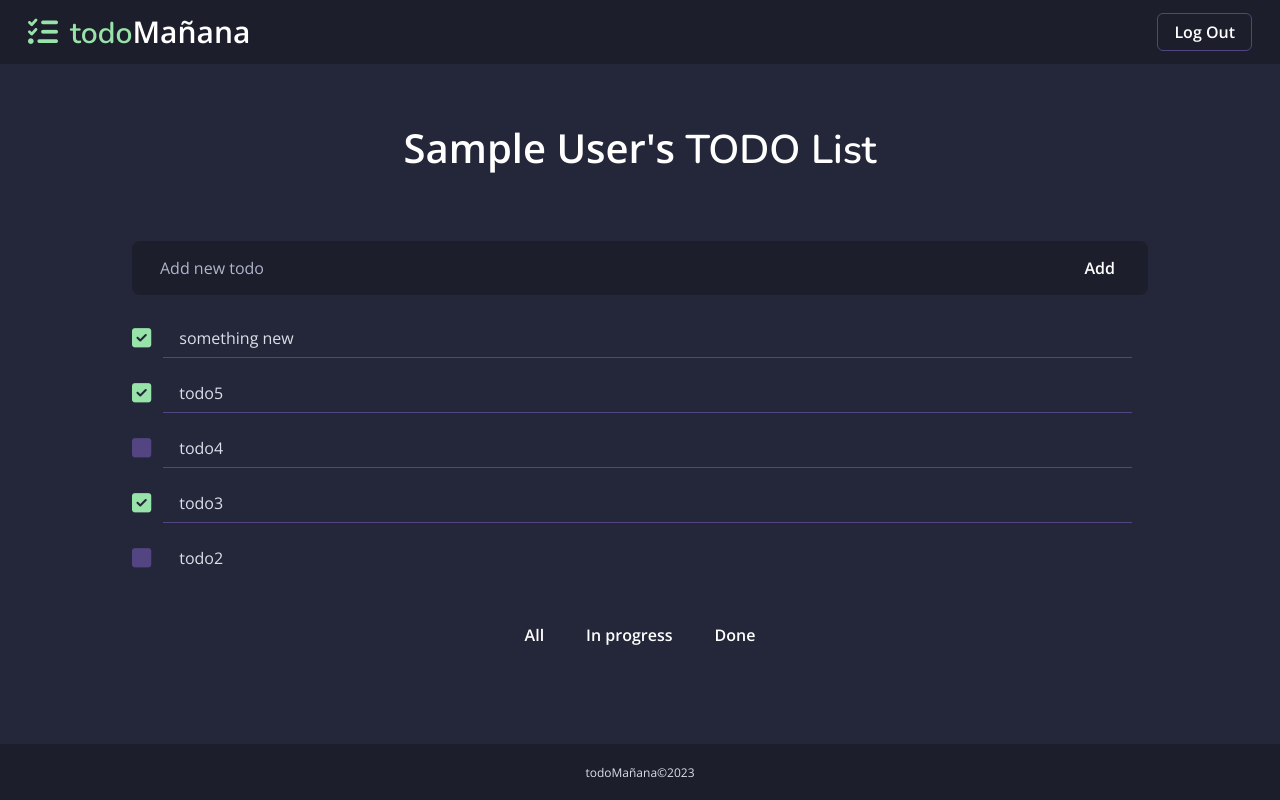
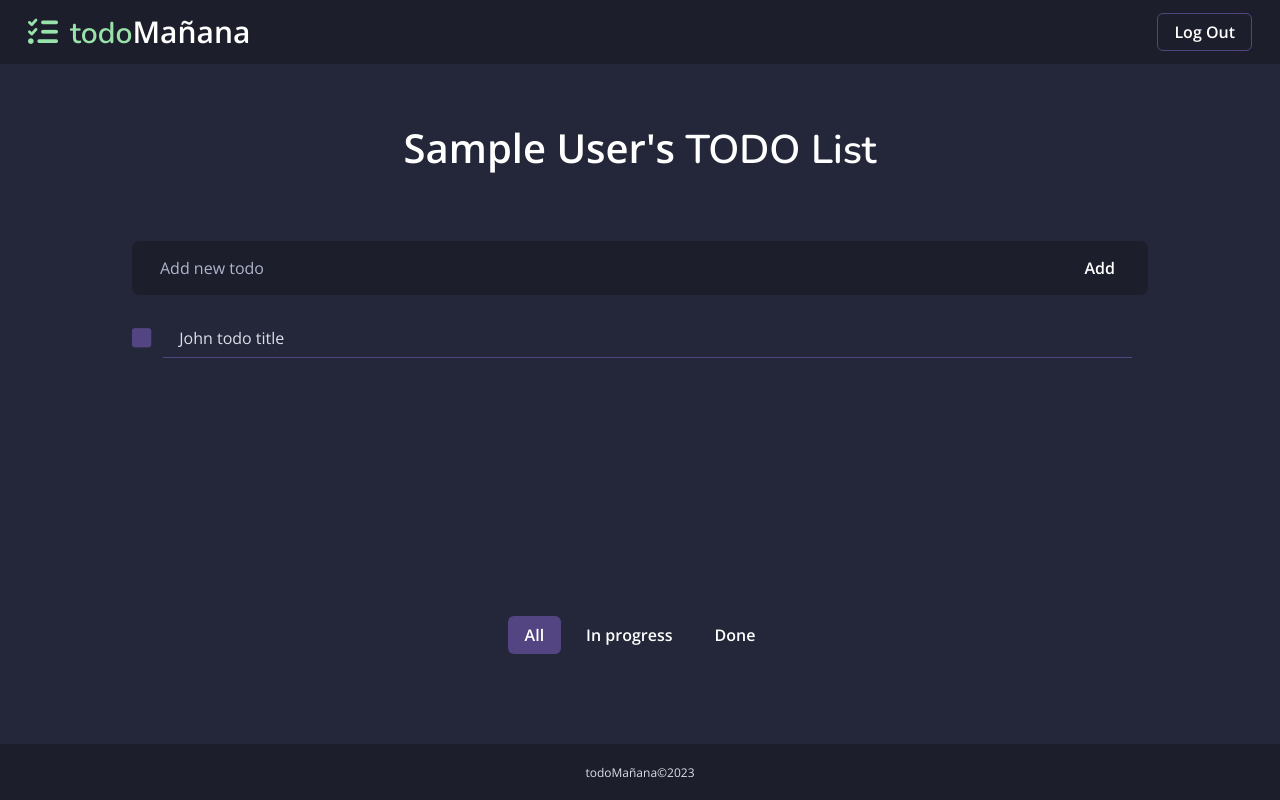
Before and after one commit to JolitaMilina/manjana-project, a React (Vite) app: page /todos in a window 1280 px wide. Built offline with nearby package versions, Linux system fonts and the light colour scheme; data requests are answered from the project's data file; sample sign-in values are in the browser's storage.

Commit message:
feat34: fixed filter button state

```diff
--- a/mocked_api/api.json
+++ b/mocked_api/api.json
@@ -6,48 +6,6 @@
       "description": "Description 1",
       "status": "In progress",
       "userId": 1
-    },
-    {
-      "userId": 1,
-      "title": "todo 1",
-      "status": "In progress",
-      "createdAt": 1682950172399,
-      "id": 2
-    },
-    {
-      "userId": 1,
-      "title": "todo2",
-      "status": "In progress",
-      "createdAt": 1682950174107,
-      "id": 3
-    },
-    {
-      "userId": 1,
-      "title": "todo3",
-      "status": "Done",
-      "createdAt": 1682950175722,
-      "id": 4
-    },
-    {
-      "userId": 1,
-      "title": "todo4",
-      "status": "In progress",
-      "createdAt": 1682950177215,
-      "id": 5
-    },
-    {
-      "userId": 1,
-      "title": "todo5",
-      "status": "Done",
-      "createdAt": 1682950179703,
-      "id": 6
-    },
-    {
-      "userId": 1,
-      "title": "something new",
-      "status": "Done",
-      "createdAt": 1682951240497,
-      "id": 7
     }
   ],
   "users": [
--- a/src/components/atoms/Button/Button.jsx
+++ b/src/components/atoms/Button/Button.jsx
@@ -1,13 +1,13 @@
 import { StyledButton } from './styles';
 
-const Button = ({ children, action, outline, inverted, focused, size }) => {
+const Button = ({ children, action, outline, inverted, size, className }) => {
   return (
     <StyledButton
       outline={outline}
       inverted={inverted}
-      focused={focused}
       size={size}
       onClick={action}
+      className={className}
     >
       {children}
     </StyledButton>
--- a/src/components/atoms/Button/styles.js
+++ b/src/components/atoms/Button/styles.js
@@ -25,9 +25,10 @@ export const StyledButton = styled.button`
   background-color: ${(props) =>
     props.outline === 'outline'
       ? 'transparent'
-      : props.inverted === 'inverted'
+      : props.inverted === 'inverted' && !props.className?.includes('selected')
         ? 'transparent'
         : props.theme.palette.primary.main};
+
   transition: all 100ms;
 
   &:active {
@@ -39,11 +40,8 @@ export const StyledButton = styled.button`
         : props.theme.palette.primary.dark};
   }
 
-  &:focus {
-    background-color: ${(props) =>
-    props.focused === 'focused'
-      ? props.theme.palette.secondary.main
-      : 'transparent'};
+  &.selected {
+    background-color: ${(props) => props.theme.palette.secondary.main};
   }
 
   @media screen and (min-width: 1024px) {
@@ -52,13 +50,12 @@ export const StyledButton = styled.button`
     }
 
     &:hover {
-    background-color: ${(props) =>
+      background-color: ${(props) =>
     props.outline === 'outline'
       ? props.theme.palette.secondary.main
       : props.inverted === 'inverted'
         ? props.theme.palette.secondary.main
         : props.theme.palette.primary.dark};
-
     }
   }
 `;
--- a/src/components/molecules/FilterTodo/FilterTodo.jsx
+++ b/src/components/molecules/FilterTodo/FilterTodo.jsx
@@ -1,10 +1,17 @@
 import React from 'react';
-import { useState } from 'react';
+import { useState, useEffect } from 'react';
 import Button from '../../atoms/Button';
 import { StyledFiltersContainer } from './styles';
 
 const FilterTodo = React.memo(({ onFilterChange }) => {
-  const [selectedFilter, setSelectedFilter] = useState('all');
+  const [selectedFilter, setSelectedFilter] = useState(() => {
+    const savedFilter = localStorage.getItem('todoFilter');
+    return savedFilter ? JSON.parse(savedFilter) : 'all';
+  });
+
+  useEffect(() => {
+    localStorage.setItem('todoFilter', JSON.stringify(selectedFilter));
+  }, [selectedFilter]);
 
   const handleFilterChange = (filterBy) => {
     setSelectedFilter(filterBy);
@@ -17,7 +24,6 @@ const FilterTodo = React.memo(({ onFilterChange }) => {
         action={() => handleFilterChange('all')}
         className={selectedFilter === 'all' ? 'selected' : ''}
         inverted='inverted'
-        focused='focused'
       >
         All
       </Button>
@@ -25,7 +31,6 @@ const FilterTodo = React.memo(({ onFilterChange }) => {
         action={() => handleFilterChange('In progress')}
         className={selectedFilter === 'In progress' ? 'selected' : ''}
         inverted='inverted'
-        focused='focused'
       >
         In progress
       </Button>
@@ -33,7 +38,6 @@ const FilterTodo = React.memo(({ onFilterChange }) => {
         action={() => handleFilterChange('Done')}
         className={selectedFilter === 'Done' ? 'selected' : ''}
         inverted='inverted'
-        focused='focused'
       >
         Done
       </Button>
--- a/src/shared/api/api.js
+++ b/src/shared/api/api.js
@@ -34,13 +34,13 @@ class Api_instance {
     return response;
   }
 
-  async updateTodo(todo) {
-    const response = await client.put(`${this.baseUrl.todos}/${todo.id}`, todo);
+  async createTodo(todo) {
+    const response = await client.post(this.baseUrl.todos, todo);
     return response;
   }
 
-  async createTodo(todo) {
-    const response = await client.post(this.baseUrl.todos, todo);
+  async updateTodo(todo) {
+    const response = await client.put(`${this.baseUrl.todos}/${todo.id}`, todo);
     return response;
   }
 }
```
